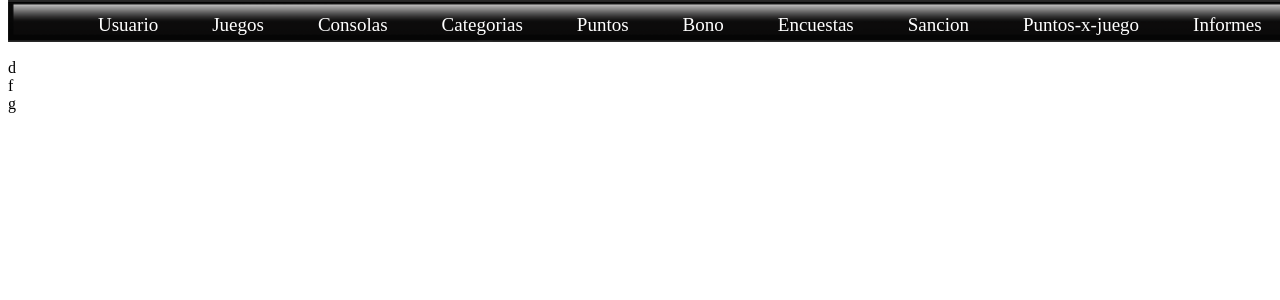
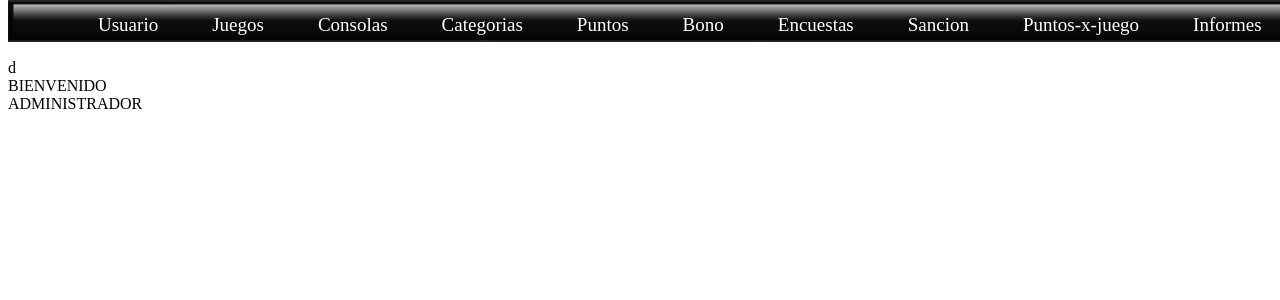
Before and after one commit to SebasGZ1898/GameTrade_aplicacion, a PHP site: page /index_admi.php in a window 1280 px wide. Shown: the part 108-408 px from the top of the page. Run offline with PHP 8.4, Linux system fonts and the light colour scheme.

Commit message:
estoy poniendo el fondo y la bienvenida

```diff
--- a/Views/index_admi.php
+++ b/Views/index_admi.php
@@ -9,9 +9,9 @@
 <?php include("header_admi.php");?>
 
 <section id="stMain">
-	<div>d</div>
-	<div>f</div>
-	<div>g</div>
+	<div id="dvPhoto">d</div>
+	<div id="dvWelcome">BIENVENIDO</div>
+	<div id="dvAdm">ADMINISTRADOR</div>
 </section>
 </body>
 </html>
```
